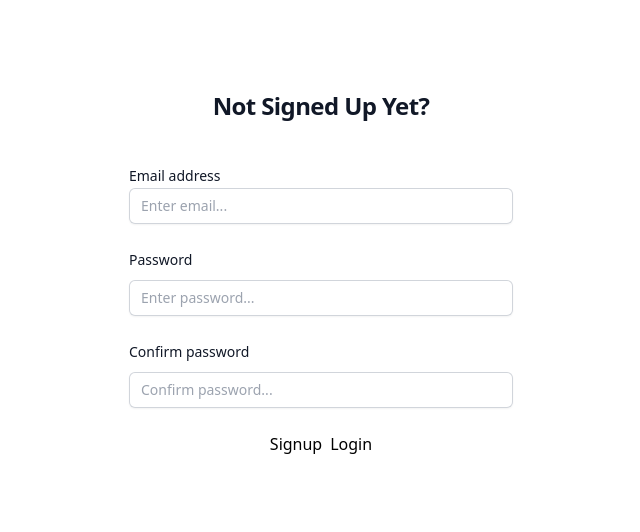
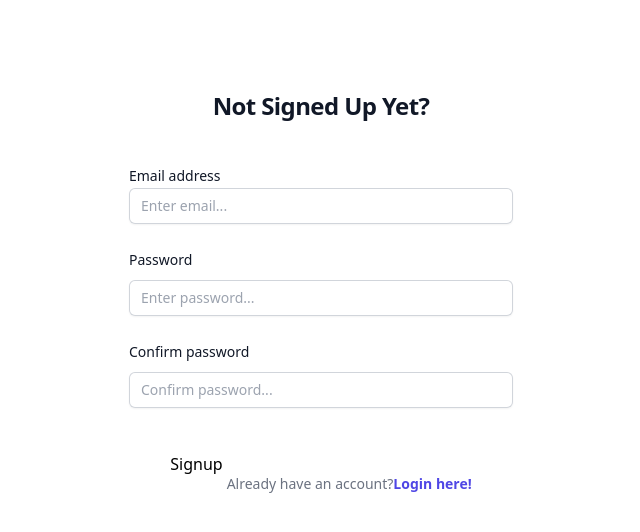
Before and after one commit to patrickoser/comparable-lists, a React (Vite) app: page / in a window 1280 px wide. Shown: the top 532 px of the page, without its empty margins (319-959 px from the left). Built offline with nearby package versions, Linux system fonts and the light colour scheme.

Commit message:
Add different style to Login link in Signup.

```diff
--- a/src/components/Signup.jsx
+++ b/src/components/Signup.jsx
@@ -59,7 +59,11 @@ const Signup = () => {
                     </div>
                     <section className="flex justify-center">
                         <button type="submit" className="mr-1">Signup</button>
-                        <Link to="/login"><button className="ml-1">Login</button></Link>
+                        <p class="mt-10 text-center text-sm text-gray-500">
+                            Already have an account?
+                            <Link to="/login"><button className="font-semibold leading-6 text-indigo-600 hover:text-indigo-500"> Login here!</button></Link>
+                        </p>
+
                     </section>
                 </form>
             </div>
```
